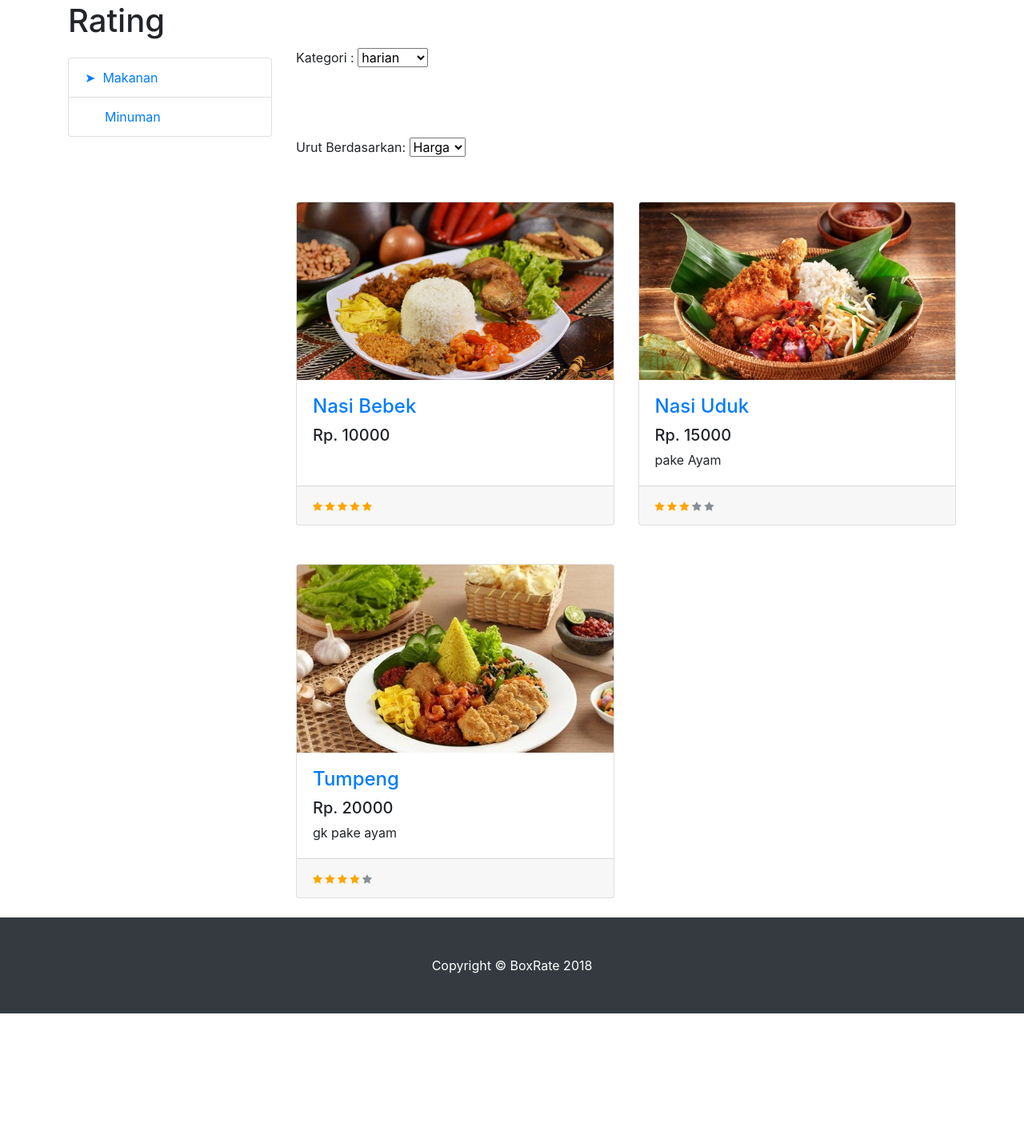
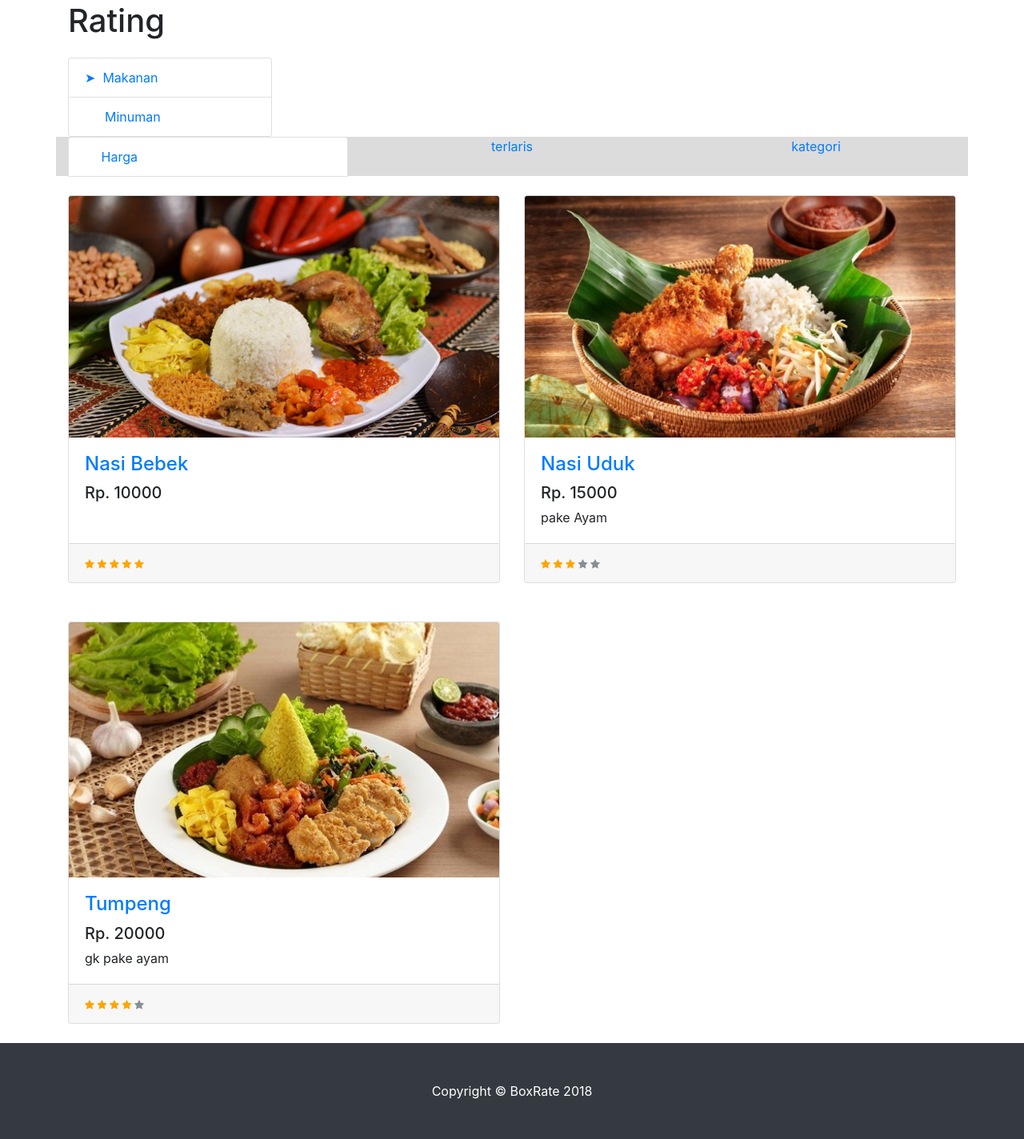
Before and after one commit to BoxRate/BoxRate, a PHP site: page /rating-makanan.php in a window 1280 px wide. Shown: the part 76-1500 px from the top of the page at 80% size. Before the commit the page ends 1343 px from the top, so only its background shows below. Run offline with PHP 8.4, Linux system fonts and the light colour scheme; data comes from the database, SQL or seed files in the repository.

Commit message:
perbarui

```diff
--- a/rating-makanan.php
+++ b/rating-makanan.php
@@ -72,28 +72,30 @@
         </div>
         <!-- /.col-lg-3 -->
 
-        <div class="col-lg-9">
-          <form class="mb-4">
-              <label>Kategori :</label>
-              <select name="category">
-			    <option value="hari">harian</option>
-                <option value="minggu">Sepekan</option>
-                <option value="bulan">Sebulan</option>
-                <option value="tahun">Setahun</option>
-              </select>
 
-            </form>
-			<form class="mb-4">
-			<label>Urut Berdasarkan:</label>
-			<select name="price">
-			<option value="harga">Harga</option>
-			<option value="rating">Rating</option>
-			</select>
+		  <div class="container">
 
-			</form>
+  <div class="row">
 
 
-          <div class="row">
+    <div class="col-sm-4" style="background-color:#DCDCDC;">
+      <div class="dropdown">
+            <a href="#" class="list-group-item" data-toggle="dropdown">&emsp;&nbsp;Harga</a>
+	   <ul class="dropdown-content">
+              <li><a href="edit-makanan.php" class="list-drop">&emsp;&emsp;Rendah ke Tinggi</a></li>
+              <li><a href="edit-minuman.php" class="list-drop">&emsp;&emsp;Tinggi ke Rendah</a></li>
+            </ul>
+    </div>
+	</div>
+    <div class="col-sm-4" style="background-color:#DCDCDC;">
+	 <a href="#"><p align="center">terlaris</p></a>
+  </div>
+  <div class="col-sm-4" style="background-color:#DCDCDC;">
+     <a href="#"><p align="center">kategori</p></a>
+  </div>
+   </div>
+</div>
+
 
         <?php
            $db = mysqli_connect("localhost", "root", "", "boxrate");
```
